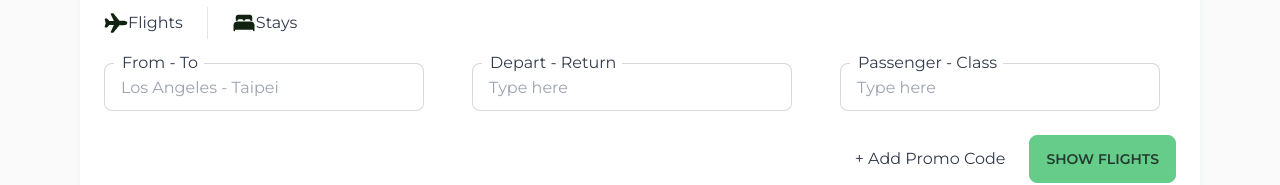
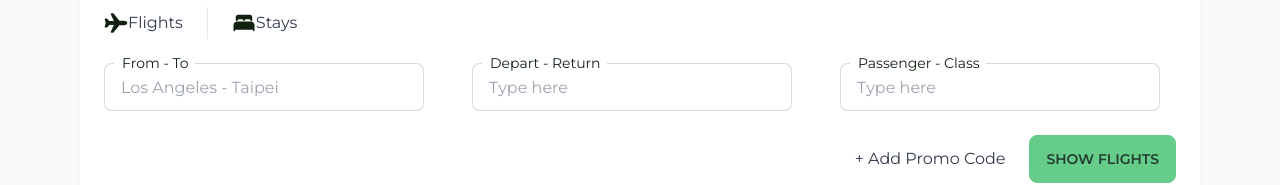
Before and after one commit to kingkwongsta/Golobe-Travel-Agency, a Next.js app: page / in a window 1280 px wide. Shown: the part 628-813 px from the top of the page. Built offline with nearby package versions, Linux system fonts and the light colour scheme.

Commit message:
font styling for search bar onput

```diff
--- a/src/components/search/searchbar.jsx
+++ b/src/components/search/searchbar.jsx
@@ -35,34 +35,38 @@ export default function SearchBar() {
             <div className="input-section flex gap-8 my-6">
               <div className="from-input relative flex-1">
                 <p className="absolute top-[-12px] left-[10px]">
-                  <span className="bg-white pl-2 pr-1.5">From - To</span>
+                  <span className="bg-white pl-2 pr-1.5 font-[400] text-[14px] text-[#112211]">
+                    From - To
+                  </span>
                 </p>
                 <input
                   type="text"
                   placeholder="Los Angeles - Taipei"
-                  className="input input-bordered w-full max-w-xs"
+                  className="input input-bordered w-full max-w-xs font-[400] text-[16px] text-[#1C1B1F]"
                 />
               </div>
               <div className="from-input relative flex-1">
                 <p className="absolute top-[-12px] left-[10px]">
-                  <span className="bg-white pl-2 pr-1.5">Depart - Return</span>
+                  <span className="bg-white pl-2 pr-1.5 font-[400] text-[14px] text-[#112211]">
+                    Depart - Return
+                  </span>
                 </p>
                 <input
                   type="text"
                   placeholder="Type here"
-                  className="input input-bordered w-full max-w-xs"
+                  className="input input-bordered w-full max-w-xs font-[400] text-[16px] text-[#1C1B1F]"
                 />
               </div>
               <div className="from-input relative flex-1">
                 <p className="absolute top-[-12px] left-[10px]">
-                  <span className="bg-white pl-2 pr-1.5">
+                  <span className="bg-white pl-2 pr-1.5 font-[400] text-[14px] text-[#112211]">
                     Passenger - Class
                   </span>
                 </p>
                 <input
                   type="text"
                   placeholder="Type here"
-                  className="input input-bordered w-full max-w-xs"
+                  className="input input-bordered w-full max-w-xs font-[400] text-[16px] text-[#1C1B1F]"
                 />
               </div>
             </div>
```
